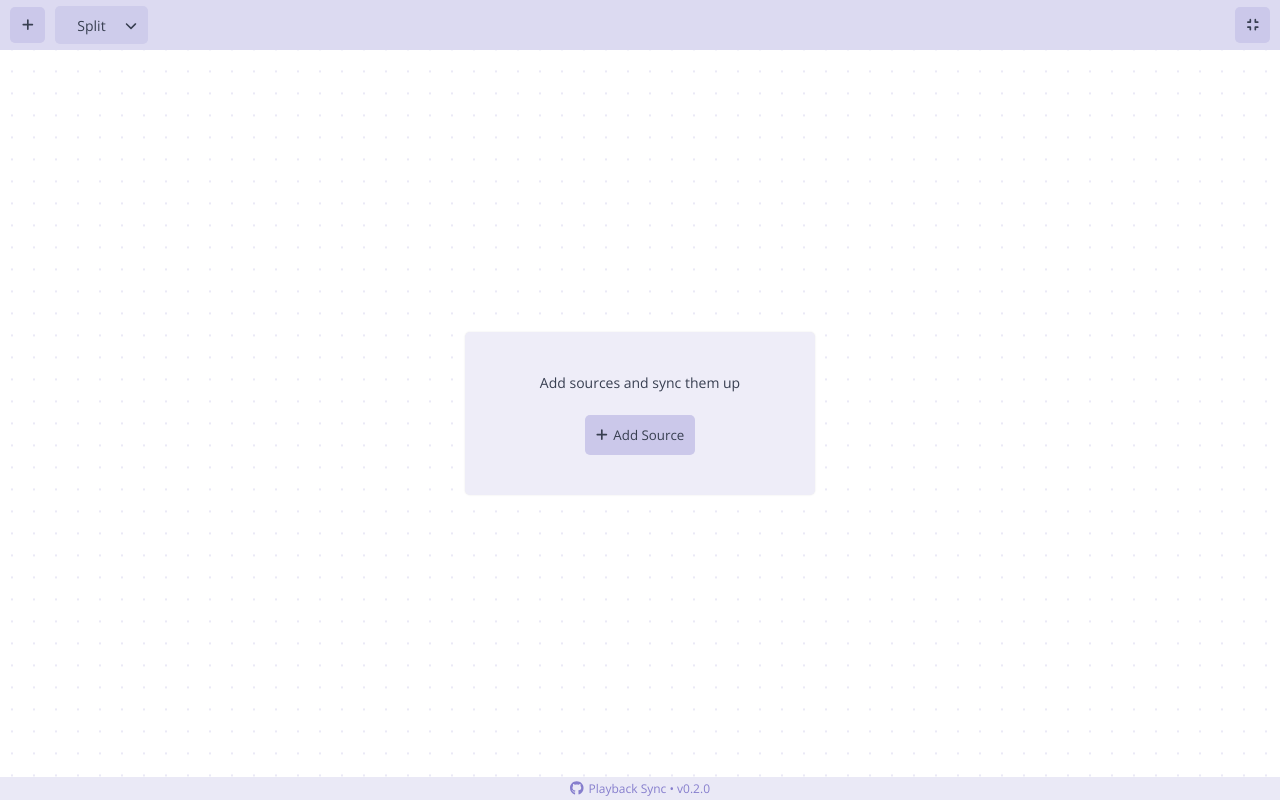
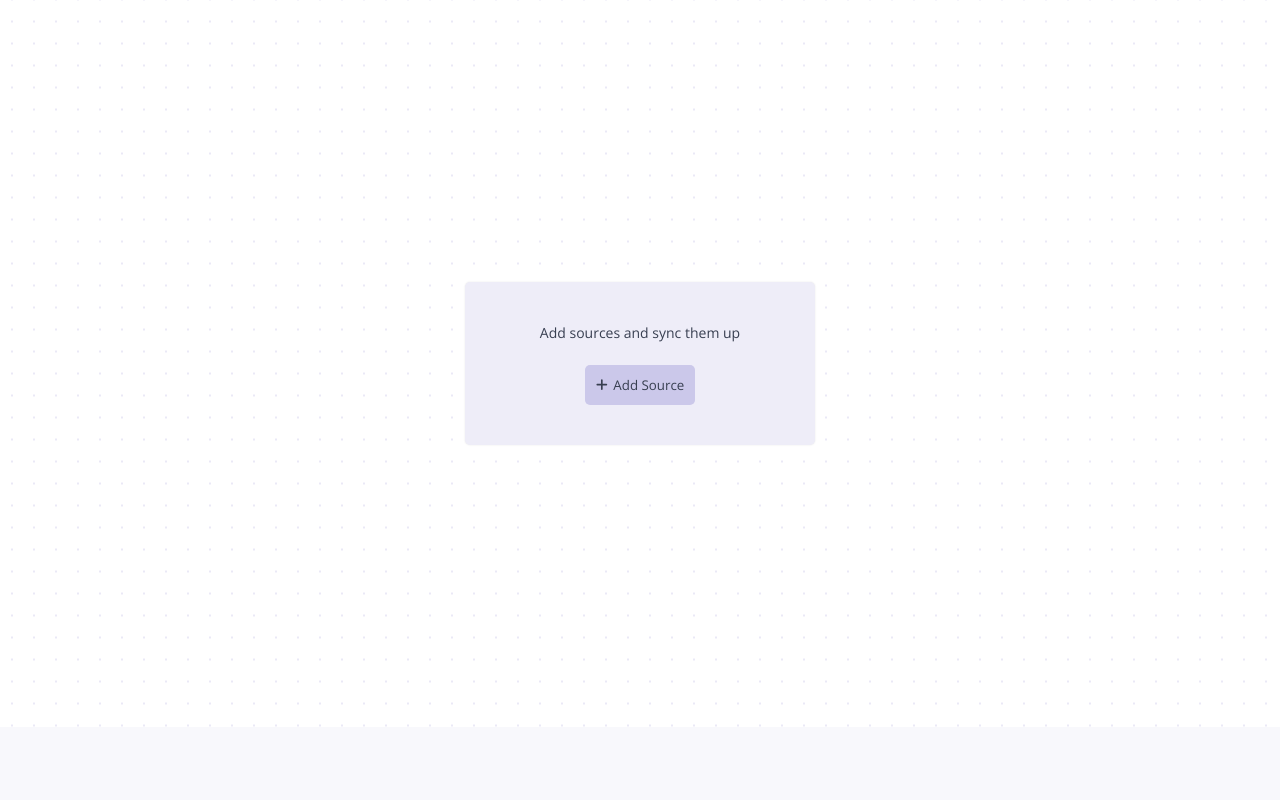
Before and after one commit to eoussama/playback-sync, a Vue app: page / in a window 1280 px wide. Built offline with nearby package versions, Linux system fonts and the light colour scheme.

Commit message:
💯 View Fullscreen, #76

```diff
--- a/src/App.vue
+++ b/src/App.vue
@@ -1,6 +1,8 @@
 <script setup lang="ts">
 
 import { hookEffects } from './state/effects';
+
+import { useAppStore } from './state/stores/app.store';
 import { useModalStore } from './state/stores/modal.store';
 
 import HeadSection from './components/layout/HeadSection.vue';
@@ -10,11 +12,17 @@ import FootSection from './components/layout/FootSection.vue';
 
 
 hookEffects();
-const store = useModalStore();
+
+const appStore = useAppStore();
+const modalStore = useModalStore();
 </script>
 
 <template>
-  <div class="root">
+  <div
+    class="root"
+    :class="{ 'root--fullscreen': appStore.fullscreen }"
+  >
+
     <div class="root__content">
       <HeadSection />
       <BodySection />
@@ -25,7 +33,7 @@ const store = useModalStore();
       <ModalComp
         :modal="modal"
         :key="modal.id"
-        v-for="modal in store.modals"
+        v-for="modal in modalStore.modals"
       />
     </div>
   </div>
@@ -45,5 +53,9 @@ const store = useModalStore();
     display: flex;
     flex-direction: column;
   }
+
+  &--fullscreen {
+    overflow: hidden;
+  }
 }
 </style>
--- a/src/components/layout/BodySection.vue
+++ b/src/components/layout/BodySection.vue
@@ -1,11 +1,22 @@
 <script lang="ts">
 import { defineComponent } from 'vue';
+import { mapState } from 'pinia';
 
-export default defineComponent({});
+import { useAppStore } from '@/state/stores/app.store';
+
+export default defineComponent({
+
+  computed: {
+    ...mapState(useAppStore, ['fullscreen']),
+  },
+});
 </script>
 
 <template>
-  <div class="body">
+  <div
+    class="body"
+    :class="{ 'body--fullscreen': fullscreen }"
+  >
     <ViewComp />
     <ControlsComp />
   </div>
@@ -16,5 +27,14 @@ export default defineComponent({});
   flex: 1;
   display: flex;
   flex-direction: column;
+
+  &--fullscreen {
+    position: absolute;
+    top: 0;
+    left: 0;
+
+    width: 100%;
+    height: 100%;
+  }
 }
 </style>
```
